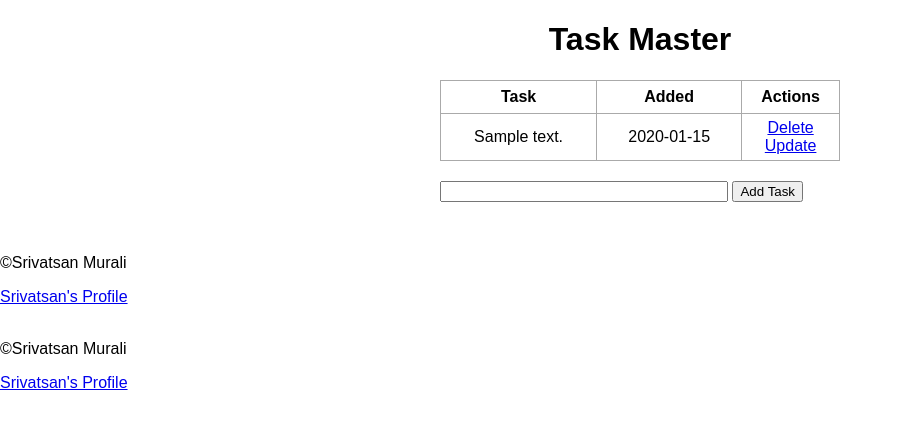
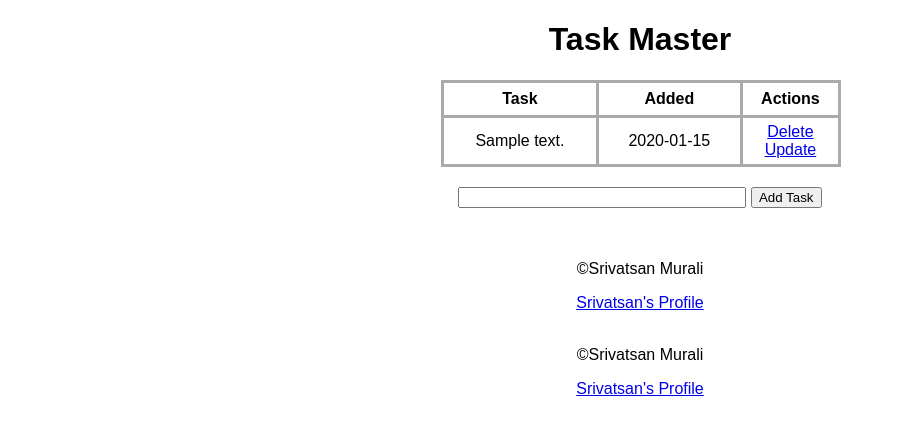
Before and after one commit to srivatsan18/Task-Manager, a Flask app: page / in a window 1280 px wide. Shown: the top 435 px of the page, without its empty margins (0-904 px from the left). Run offline with Flask 2, Linux system fonts and the light colour scheme; tables that the repository leaves empty hold one stand-in row (values such as "Sample post").

Commit message:
Update main.css

```diff
--- a/static/css/main.css
+++ b/static/css/main.css
@@ -1,6 +1,9 @@
 body, html {
-    margin: 0;
+    margin:0;
     font-family: sans-serif;
+    text-align: center;
+    font: 700;
+    background:"C:\\Users\\Srivatsan\Documents\\fl-intdroduction\\static\\css\\calendar.jpg";
 }
 
 .content {
@@ -9,7 +12,8 @@ body, html {
 }
 
 table, td, th {
-    border: 1px solid #aaa;
+    margin: 1px; ;
+    border: 3px solid #aaa;
 }
 
 table {
```
